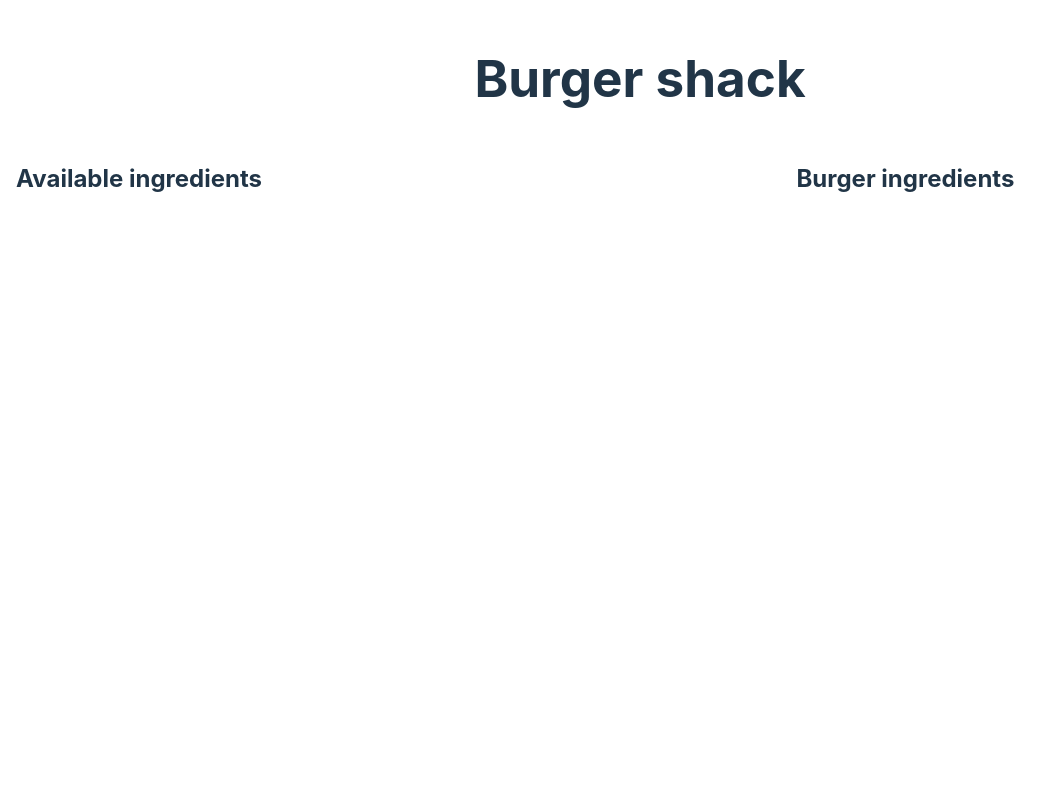
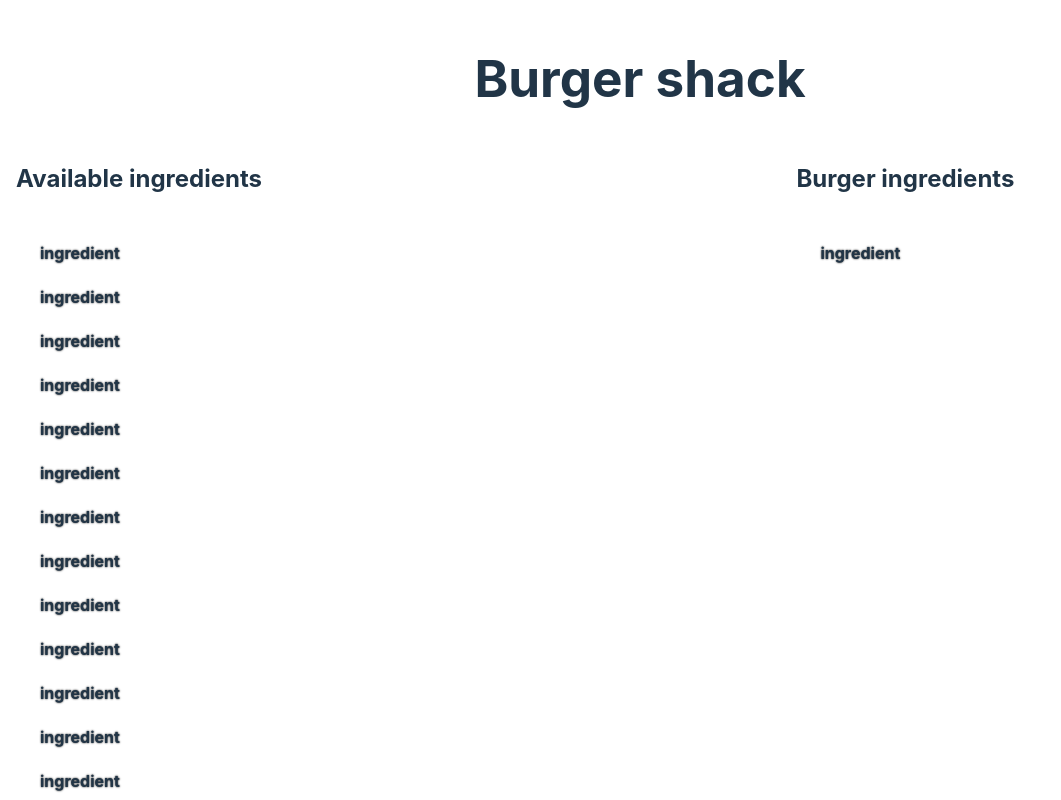
Before and after one commit to JordanChristensen/ga-section3-lab5-react-lifting-state, a React (Vite) app: page / in a window 1280 px wide. Shown: the whole page, without its empty margins (0-1061 px from the left). Built offline with nearby package versions, Linux system fonts and the light colour scheme.

Commit message:
implement Ingredient component with placeholder and default text, remove dead code

```diff
--- a/src/App.jsx
+++ b/src/App.jsx
@@ -4,7 +4,7 @@ import { addTopping, removeTopping } from "./utils/manageBurgerToppings";
 import BurgerToppings from "./components/BurgerToppings";
 import AvailableIngredients from "./components/AvailableIngredients";
 import { ingredientsData } from "./data/ingredientsData";
-import Ingredient from "./components/Ingredient";
+// import Ingredient from "./components/Ingredient";
 
 const App = () => {
   const [availableIngredients, setAvailableIngredients] =
@@ -36,7 +36,7 @@ const App = () => {
       <h1>Burger shack</h1>
       <section id="burger-customizer">
         <AvailableIngredients
-          Ingredient={Ingredient}
+          availableIngredients={availableIngredients}
           handleAddBurgerTopping={handleAddBurgerTopping}
         />
         <BurgerToppings handleRemoveBurgerTopping={handleRemoveBurgerTopping} />
--- a/src/components/AvailableIngredients.jsx
+++ b/src/components/AvailableIngredients.jsx
@@ -1,13 +1,22 @@
 import Ingredient from "./Ingredient";
 
-const AvailableIngredients = ({ handleAddTopping }) => {
+const AvailableIngredients = ({ availableIngredients, handleAddTopping }) => {
   return (
-    // map through props.ingredients
-    <section id="available-ingredients">
+    <section>
       <h2>Available ingredients</h2>
-      <ul>
-        <Ingredient handleAddTopping={handleAddTopping} />
-      </ul>
+      {availableIngredients.length === 0 ? (
+        "Sorry, there are no ingredients left to select from. Bon apetit!"
+      ) : (
+        <ul>
+          {availableIngredients.map((ingredient) => (
+            <Ingredient
+              key={ingredient._id}
+              ingredient={ingredient}
+              handleAddTopping={handleAddTopping}
+            />
+          ))}
+        </ul>
+      )}
     </section>
   );
 };
--- a/src/components/Ingredient.jsx
+++ b/src/components/Ingredient.jsx
@@ -1,3 +1,5 @@
-const Ingredient = () => {};
+const Ingredient = () => {
+  return <li>ingredient</li>;
+};
 
 export default Ingredient;
```
